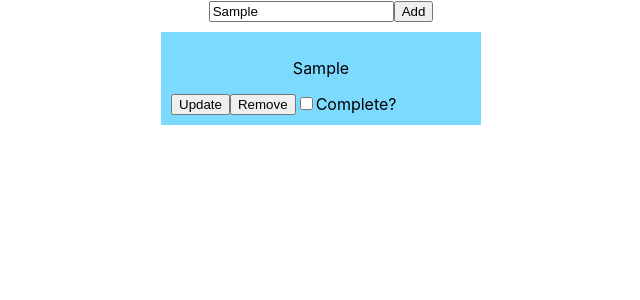
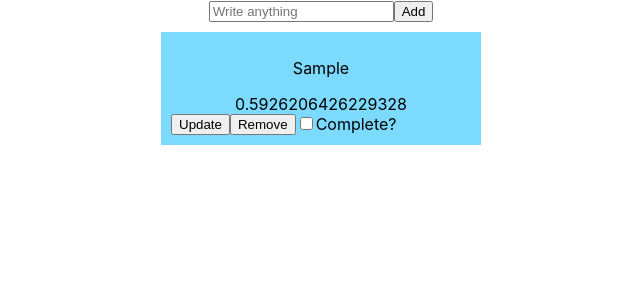
Before and after one commit to jorge-llanque/To-Do-Project, a React (Create React App) app: page / in a window 1280 px wide. Both pictures are taken after typing "Sample" into the empty fields and a click on the button "Add". Shown: the top 300 px of the page, without its empty margins (319-959 px from the left). Built offline with nearby package versions, Linux system fonts and the light colour scheme.

Commit message:
Add filters

```diff
--- a/src/components/TodoForm.js
+++ b/src/components/TodoForm.js
@@ -1,10 +1,41 @@
-import React from 'react'
+import React, { useState } from 'react'
 
-export default function TodoForm({ handleInput, handleSubmit }) {
+export default function TodoForm({ onSubmit, edit }) {
+  const [input, setInput] = useState('')
+
+  const handleInput = e => {
+    e.preventDefault()
+    setInput(e.target.value)
+  }
+
+  const handleSubmit = e => {
+    e.preventDefault()
+    let task = {
+      id: Math.random(),
+      text: input,
+    }
+    onSubmit(task)
+    setInput('')
+  }
+
   return (
     <form className='Form' onSubmit={handleSubmit}>
-      <input type='text' placeholder='Write anything' onChange={handleInput} />
-      <button>Add</button>
+      {edit ? (
+        <>
+          <input type='text' value={edit.text} onChange={handleInput} />
+          <button>Update</button>
+        </>
+      ) : (
+        <>
+          <input
+            type='text'
+            placeholder='Write anything'
+            value={input}
+            onChange={handleInput}
+          />
+          <button>Add</button>
+        </>
+      )}
     </form>
   )
 }
--- a/src/components/TodoList.js
+++ b/src/components/TodoList.js
@@ -1,16 +1,34 @@
-import React from 'react'
+import React, { useState } from 'react'
+import TodoForm from './TodoForm'
 
 export default function TodoList({ todos, removeTodo, updateTodo }) {
+  const [edit, setEdit] = useState(null)
+
   if (todos.length === 0) return <div>List empty</div>
 
+  const updateTask = task => {
+    let newTask = { id: edit.id, text: task.text }
+    updateTodo(newTask)
+    setEdit(null)
+  }
+
   return (
+    <>
+      {edit ? (
+        <TodoForm editTask={edit} onSubmit={updateTask} />
+      ) : (
         <section className='Todos'>
           <div className='Todos__List'>
             {todos.map(todo => (
               <div key={todo.id} className='Todos__Item'>
                 <p>{todo.text}</p>
+                <span>{todo.id}</span>
                 <div className='Options'>
-              <button onClick={() => updateTodo(todo.id)}>Update</button>
+                  <button
+                    onClick={() => setEdit({ id: todo.id, text: todo.text })}
+                  >
+                    Update
+                  </button>
                   <button onClick={() => removeTodo(todo.id)}>Remove</button>
                   <div>
                     <input type='checkbox' id='complete' name='complete' />
@@ -21,5 +39,7 @@ export default function TodoList({ todos, removeTodo, updateTodo }) {
             ))}
           </div>
         </section>
+      )}
+    </>
   )
 }
--- a/src/components/Todos.js
+++ b/src/components/Todos.js
@@ -4,43 +4,22 @@ import TodoList from './TodoList'
 
 export default function Todos() {
   const [todo, setTodo] = useState([])
-  const [input, setInput] = useState('')
 
-  const handleSubmit = e => {
-    e.preventDefault()
-    let task = {
-      id: Math.random(),
-      text: input,
-    }
-    let newTodo = [task, ...todo]
+  const addTodo = task => {
+    setTodo([task, ...todo])
+  }
+  const updateTodo = newTask => {
+    const newTodo = todo.map(obj => (newTask.id === obj.id ? newTask : obj))
     setTodo(newTodo)
-    setInput('')
-  }
-  const handleInput = e => {
-    e.preventDefault()
-    setInput(e.target.value)
   }
   const removeTodo = id => {
     const newTodoList = todo.filter(todoId => todoId.id !== id)
-    console.log(newTodoList)
-    setTodo(newTodoList)
-  }
-
-  const updateTodo = id => {
-    const { text } = todo.find(obj => obj.id === id)
-    setInput(text)
-
-    let task = {
-      id: id,
-      text: input,
-    }
-    let newTodoList = todo.map(todo => (todo.id === id ? task : todo))
     setTodo(newTodoList)
   }
 
   return (
     <main>
-      <TodoForm handleInput={handleInput} handleSubmit={handleSubmit} />
+      <TodoForm onSubmit={addTodo} />
       <TodoList todos={todo} removeTodo={removeTodo} updateTodo={updateTodo} />
     </main>
   )
```
Lines whose indentation alone changed are shown as unchanged.
